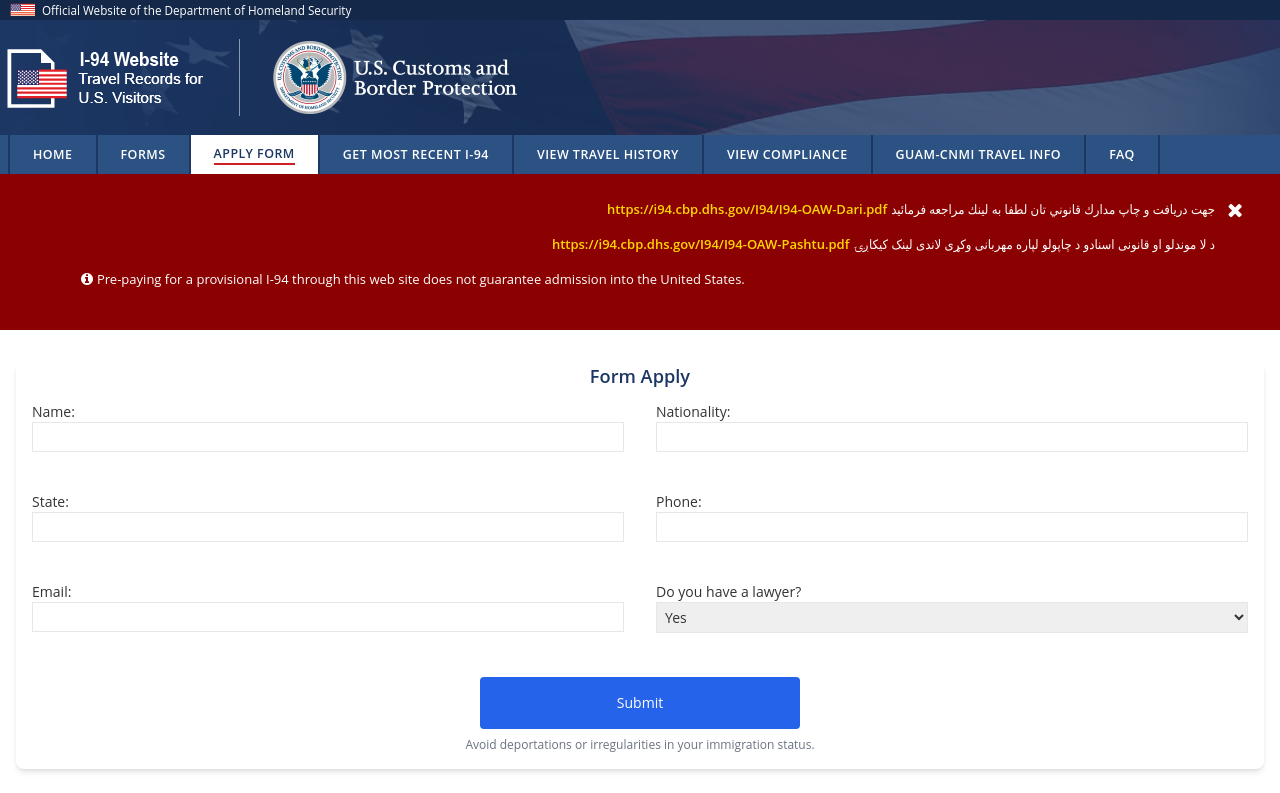
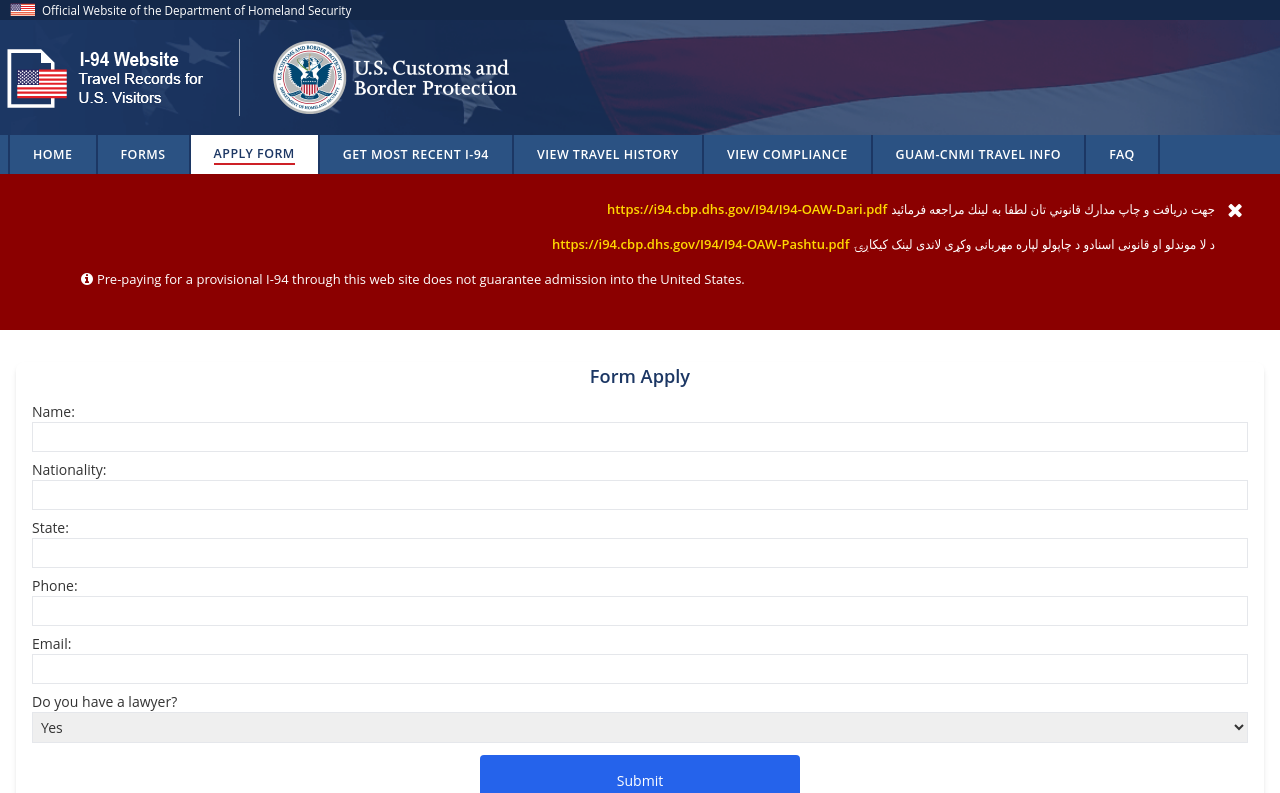
Before and after one commit to guru794/pruiebas, a React (Vite) app: page /applyform in a window 1280 px wide. Shown: the top 793 px of the page. Built offline with nearby package versions, Linux system fonts and the light colour scheme.

Commit message:
forms en home

```diff
--- a/src/components/Formulario.jsx
+++ b/src/components/Formulario.jsx
@@ -44,7 +44,7 @@ function Formulario() {
         <h2 className="text-lg font-bold text-center pb-3">Form Apply</h2>
         <form
           onSubmit={handleSubmit}
-          className="text-sm grid md:grid-cols-2 md:gap-8"
+          className="text-sm md:grid-cols-2 md:gap-8"
         >
           <label className="block mb-2">
             Name:
--- a/src/pages/home/Home.jsx
+++ b/src/pages/home/Home.jsx
@@ -2,7 +2,7 @@ import React from "react";
 import Instructionpdf from "./Instructionpdf";
 import PanelCards from "./PanelCards";
 import Newsroom from "../../components/newsroom";
-import Formulario from "../../components/Formulario";
+import Forms from "../../components/Forms";
 const Home = () => {
   return (
     <>
@@ -34,6 +34,7 @@ const Home = () => {
           </div>
         </div>
       </div>
+      <Forms />
     </>
   );
 };
```
